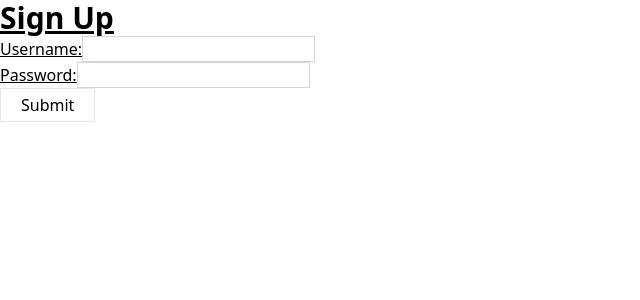
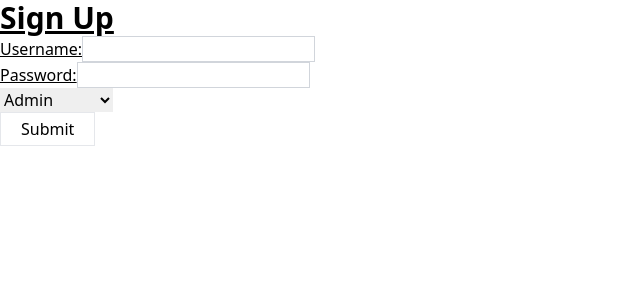
Before and after one commit to aaronlmjohnson/issue-tracker, a React (Create React App) app in the folder client/: page /sign-up in a window 1280 px wide. Shown: the top 300 px of the page, without its empty margins (0-640 px from the left). Built offline with nearby package versions, Linux system fonts and the light colour scheme.

Commit message:
added select field for roles to Sign up form

```diff
--- a/client/src/components/FormInput.tsx
+++ b/client/src/components/FormInput.tsx
@@ -1,9 +1,33 @@
 const FormInput = (props: any)=>{
     const styling = props.styling || "inline border border-gray-300";
+
+    interface Option {
+        value: string
+        content: string
+    }
+
+    const selectInput = (optionsArr: Option[])=>{
+        return (
+            <select name={props.nameValue} id={props.nameValue} onChange={(e:any) => props.setter(e.target.value)} >
+                {optionsArr.map((option)=>
+                    <option value={option.value} key={Math.random()}>
+                        {option.value}
+                    </option>
+                )}
+            </select>
+        )
+    }
+
+    const formInput = ()=>{
+        return (
+            <input className={styling} name={props.nameValue} type={props.type} onChange={(e:any) => props.setter(e.target.value)} />
+        )
+    }
+
     return (
         <div className= {props.classValue}>
             <label htmlFor={props.forValue}>{props.content}</label>
-            <input className={styling} name={props.nameValue} type={props.type} onChange={(e:any) => props.setter(e.target.value)} />
+            {props.type === "select" ? selectInput(props.options) : formInput()}
         </div>
     );
 }
--- a/client/src/components/SignUpForm.tsx
+++ b/client/src/components/SignUpForm.tsx
@@ -5,37 +5,15 @@ const SignUpForm = ()=>{
 
     const [username, setUsername] = useState('');
     const [password, setPassword] = useState('');
+    const [role, setRole] = useState('Developer');
+    const roleOptions = [{value: "Admin", content: "Admin"}, {value: "Project Lead", content: "Project Lead"}, {value: "Developer", content: "Developer"}];
     //const [error, setError] = useState(null);
     const {signup, isLoading, error} = useSignup();
 
     const handleSubmit =  async (e:any)=>{
         e.preventDefault();
-
-        // const formContent =  { username, password, role: "Developer" }
-        // const response = await fetch("http://localhost:3001/sign-up", {
-        //     method: "POST",
-        //     headers: {
-        //         'Content-Type': 'application/json'
-        //     },
-        //     body: JSON.stringify(formContent),
-        // });
-        // console.log(response)
-        await signup(username, password, "Developer");
-        //const json = await response.json();
-        if(error) console.log(error);
-        else console.log(`Welcome to Issue Tracker ${username}.`);
-
-
-        // if(!response.ok){
-        //     console.log('hold up now you got an error')
-        //     // setError(json.error);
-        // }
-        // if(response.ok){
-        //     console.log(`Welcome to Issue Tracker ${username}.`)
-        //     setError(null);
-        //     setUsername('');
-        //     setPassword('');
-        // }
+        await signup(username, password, role);
+        console.log(`Welcome to Issue Tracker ${username}.`);
     }
 
     return (
@@ -48,7 +26,6 @@ const SignUpForm = ()=>{
                 type={"text"}
                 content={"Username:"}
                 setter = {setUsername}
-
             />
             <FormInput
                 forValue={"password"}
@@ -57,7 +34,14 @@ const SignUpForm = ()=>{
                 type={"password"}
                 content={"Password:"}
                 setter = {setPassword}
-                onChange={(e:any) => setPassword(e.target.value)}
+            />
+            <FormInput
+                forValue={"select"}
+                classValue={""}
+                nameValue={"select"}
+                type={"select"}
+                setter = {setRole}
+                options = {roleOptions}
             />
             <FormInput
                 forValue={"submit"}
@@ -67,6 +51,7 @@ const SignUpForm = ()=>{
                 content={""}
                 styling = {"border px-5 py-1"}
             />
+
         </form>
     );
 }
```
